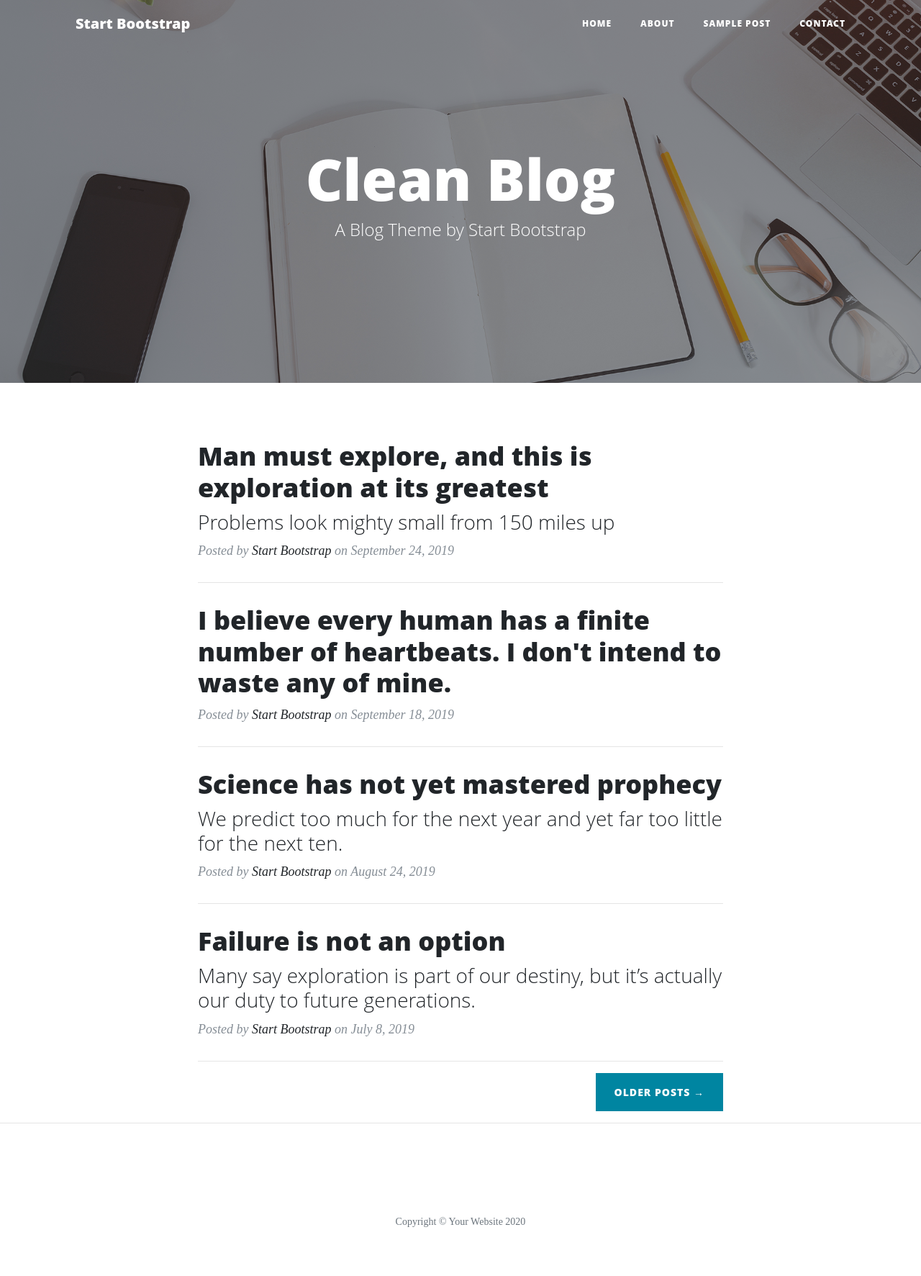
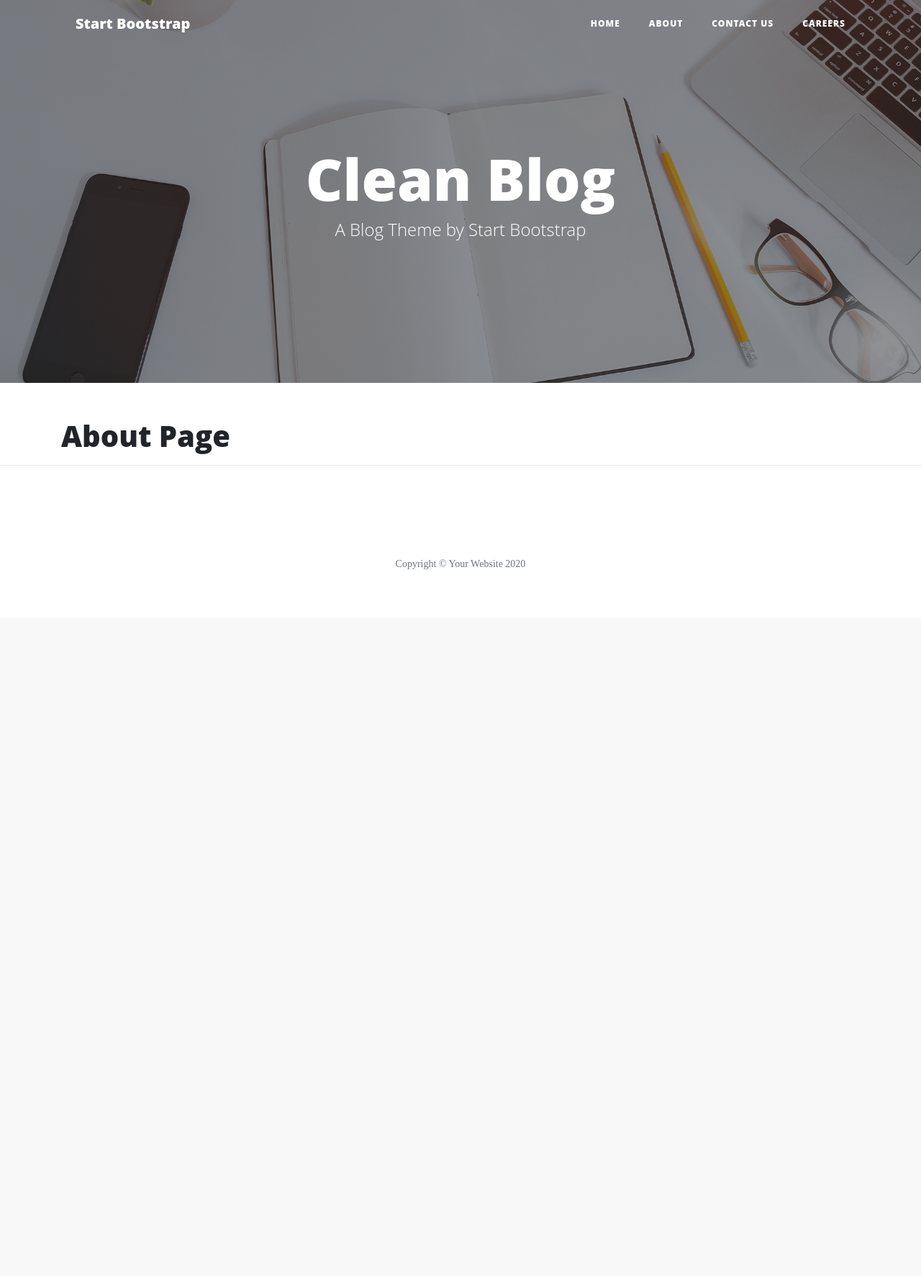
Before and after one commit to Peristratus/thorin-flask-app, a Flask app: page /about in a window 1280 px wide. Shown: the whole page at 72% size. After the commit the page ends 791 px from the top, so only its background shows below. Run offline with Flask 2, Linux system fonts and the light colour scheme; some libraries are stand-ins or nearby versions.

Commit message:
linked the bootstrap template nav links

```diff
--- a/templates/base.html
+++ b/templates/base.html
@@ -12,7 +12,7 @@
     <!-- Navigation -->
   <nav class="navbar navbar-expand-lg navbar-light fixed-top" id="mainNav">
     <div class="container">
-      <a class="navbar-brand" href="index.html">Start Bootstrap</a>
+      <a class="navbar-brand" href="{{url_for('index')}}">Start Bootstrap</a>
       <button class="navbar-toggler navbar-toggler-right" type="button" data-toggle="collapse" data-target="#navbarResponsive" aria-controls="navbarResponsive" aria-expanded="false" aria-label="Toggle navigation">
         Menu
         <i class="fas fa-bars"></i>
@@ -20,16 +20,16 @@
       <div class="collapse navbar-collapse" id="navbarResponsive">
         <ul class="navbar-nav ml-auto">
           <li class="nav-item">
-            <a class="nav-link" href="index.html">Home</a>
+            <a class="nav-link" href="{{url_for('index')}}">Home</a>
           </li>
           <li class="nav-item">
-            <a class="nav-link" href="about.html">About</a>
+            <a class="nav-link" href="{{url_for('about')}}">About</a>
           </li>
           <li class="nav-item">
-            <a class="nav-link" href="post.html">Sample Post</a>
+            <a class="nav-link" href="{{url_for('contact')}}">Contact Us</a>
           </li>
           <li class="nav-item">
-            <a class="nav-link" href="contact.html">Contact</a>
+            <a class="nav-link" href="{{url_for('careers')}}">Careers</a>
           </li>
         </ul>
       </div>
@@ -53,67 +53,8 @@
 
   <!-- Main Content -->
   <div class="container">
-    <div class="row">
-      <div class="col-lg-8 col-md-10 mx-auto">
-        <div class="post-preview">
-          <a href="post.html">
-            <h2 class="post-title">
-              Man must explore, and this is exploration at its greatest
-            </h2>
-            <h3 class="post-subtitle">
-              Problems look mighty small from 150 miles up
-            </h3>
-          </a>
-          <p class="post-meta">Posted by
-            <a href="#">Start Bootstrap</a>
-            on September 24, 2019</p>
-        </div>
-        <hr>
-        <div class="post-preview">
-          <a href="post.html">
-            <h2 class="post-title">
-              I believe every human has a finite number of heartbeats. I don't intend to waste any of mine.
-            </h2>
-          </a>
-          <p class="post-meta">Posted by
-            <a href="#">Start Bootstrap</a>
-            on September 18, 2019</p>
-        </div>
-        <hr>
-        <div class="post-preview">
-          <a href="post.html">
-            <h2 class="post-title">
-              Science has not yet mastered prophecy
-            </h2>
-            <h3 class="post-subtitle">
-              We predict too much for the next year and yet far too little for the next ten.
-            </h3>
-          </a>
-          <p class="post-meta">Posted by
-            <a href="#">Start Bootstrap</a>
-            on August 24, 2019</p>
-        </div>
-        <hr>
-        <div class="post-preview">
-          <a href="post.html">
-            <h2 class="post-title">
-              Failure is not an option
-            </h2>
-            <h3 class="post-subtitle">
-              Many say exploration is part of our destiny, but it’s actually our duty to future generations.
-            </h3>
-          </a>
-          <p class="post-meta">Posted by
-            <a href="#">Start Bootstrap</a>
-            on July 8, 2019</p>
-        </div>
-        <hr>
-        <!-- Pager -->
-        <div class="clearfix">
-          <a class="btn btn-primary float-right" href="#">Older Posts &rarr;</a>
-        </div>
-      </div>
-    </div>
+    {% block content %}
+    {% endblock %}
   </div>
 
   <hr>
```
